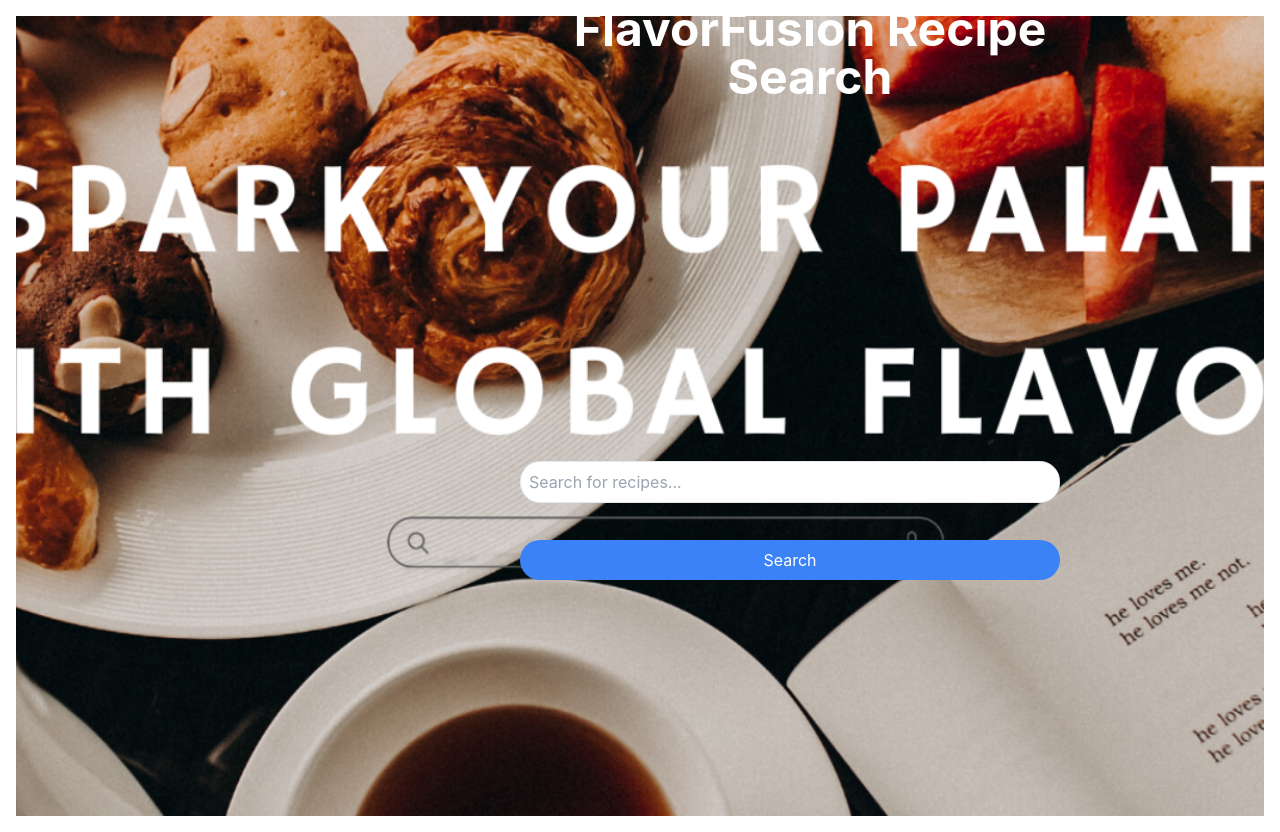
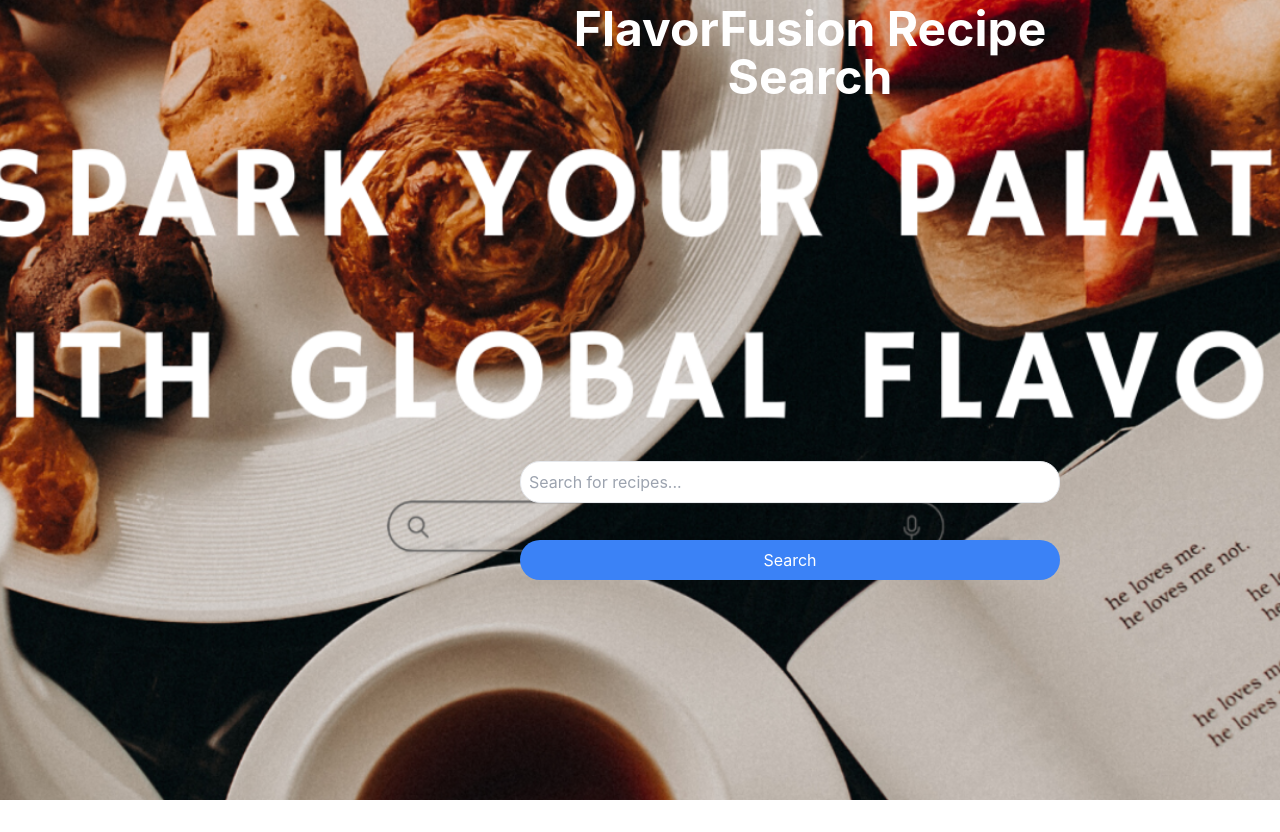
Before and after one commit to Malavika-77/RecipeHere, a React (Create React App) app: page / in a window 1280 px wide. After the commit the page ends 800 px from the top, so only its background shows below. Built offline with nearby package versions, Linux system fonts and the light colour scheme.

Commit message:
Update App.js

```diff
--- a/src/App.js
+++ b/src/App.js
@@ -76,7 +76,7 @@ function App() {
   };
 
   return (
-   <div className="container mx-auto p-4 flex-grow flex flex-col">
+   <div className="min-h-screen flex flex-col">
   {!showResults && (
     <div className="container w-full mx-auto p-4 min-h-screen flex flex-col justify-center items-center bg-cover bg-center" style={{ backgroundImage: `url(${require('./Contact.png')})` }}>
           <h1 className="text-5xl text-white font-bold text-center" style={{ width: "540px", top: "5px", left: "540px", position: "absolute", borderRadius: "20px" }}>FlavorFusion Recipe Search</h1>
```
